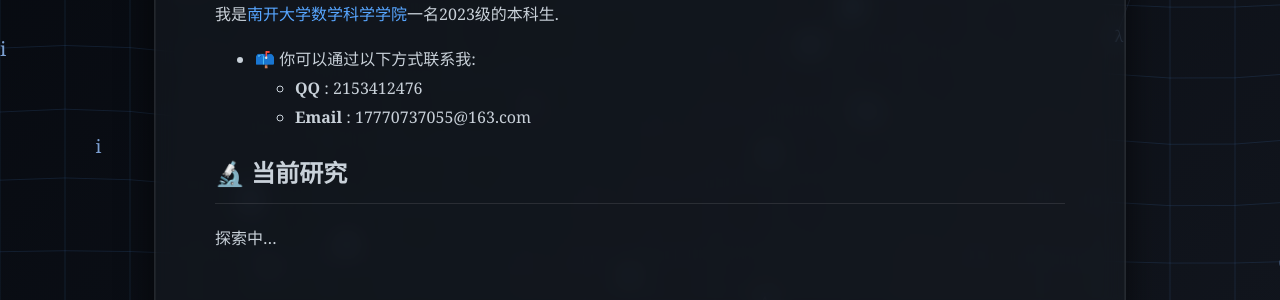
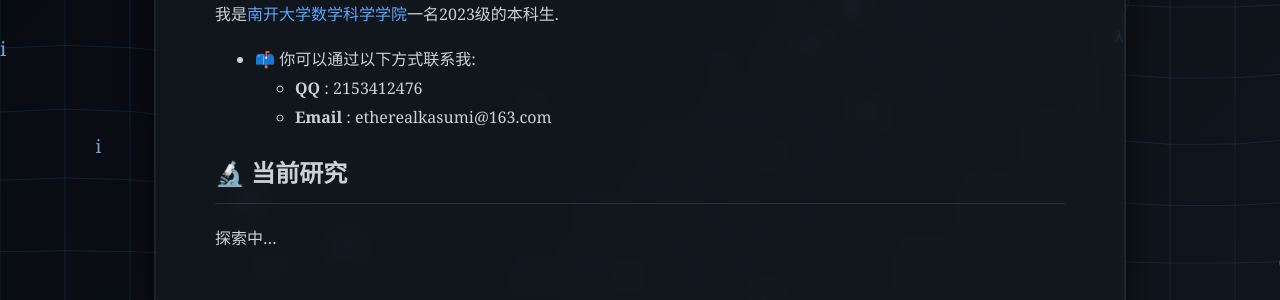
Before and after one commit to EtherealKasumi/personalpage, a Jekyll site: the page built from index.md, in a window 1280 px wide. Shown: the part 523-823 px from the top of the page. Built offline with Jekyll 4.4.1, drawn with Linux system fonts in a browser that asks for light colours; some web fonts are replaced.

Commit message:
Revise profile information and contact details
Updated contact email and formatted profile section.

```diff
--- a/index.md
+++ b/index.md
@@ -28,7 +28,7 @@ title: Home
 
 - 📫 你可以通过以下方式联系我:
   - **QQ** : 2153412476
-  - **Email** : 17770737055@163.com
+  - **Email** : etherealkasumi@163.com
 
 
 
```
